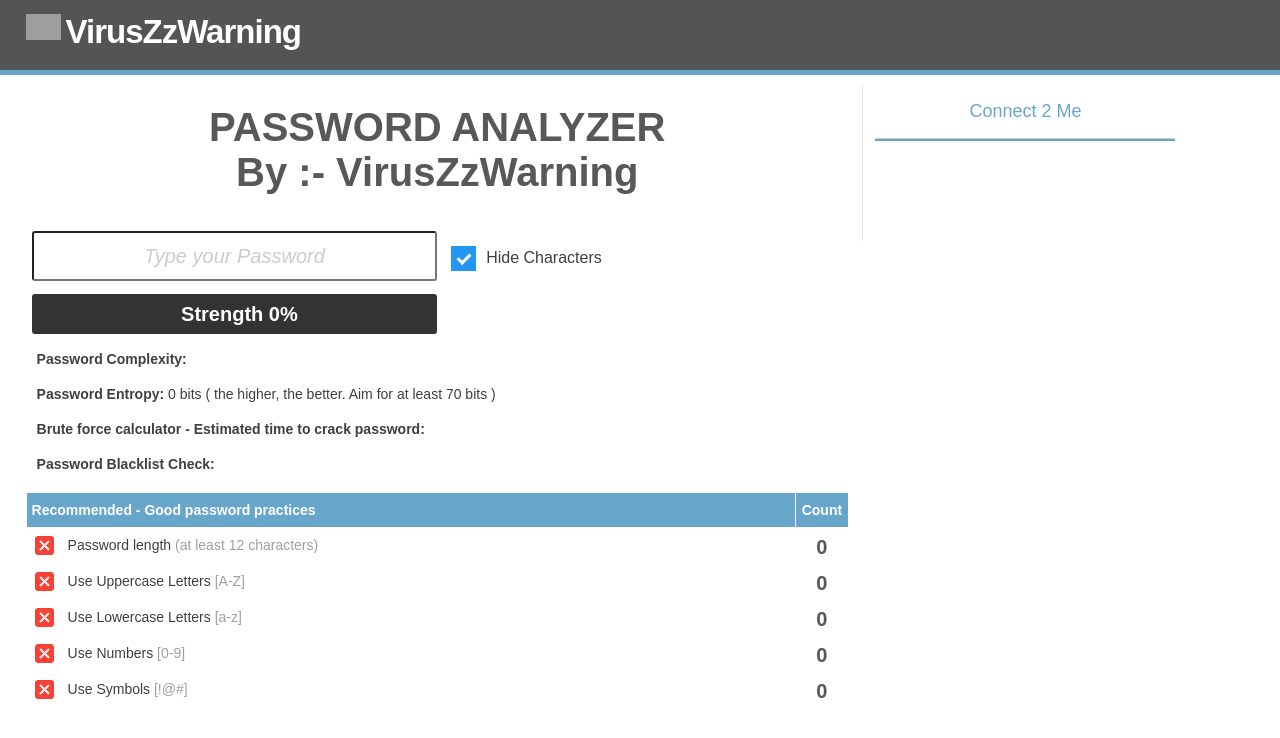
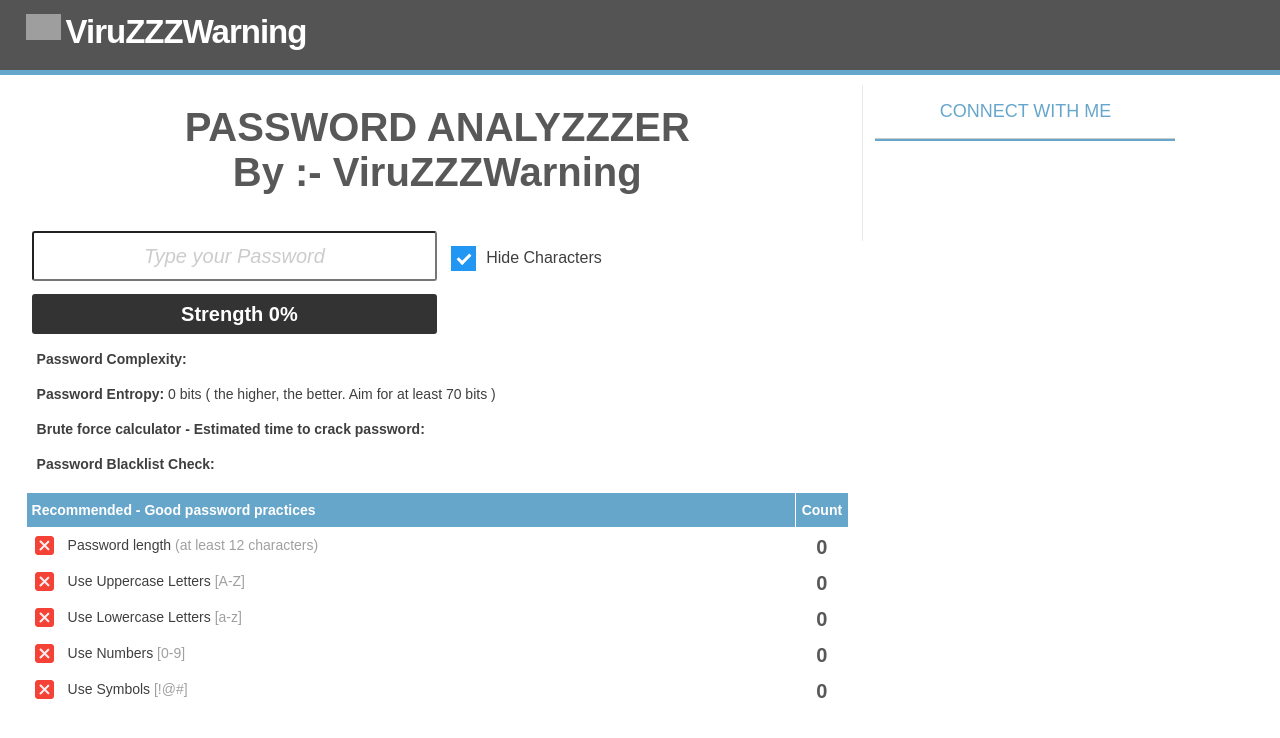
Before and after one commit to James-chuks/PasswordAnalyzzzer, a plain HTML site: page index.html in a window 1280 px wide. Drawn offline with nearby package versions, Linux system fonts and the light colour scheme; grey boxes are pictures that could not be loaded.

Commit message:
Update index.html

```diff
--- a/index.html
+++ b/index.html
@@ -6,7 +6,7 @@
     <meta http-equiv="Content-Language" content="en" />
     <link href='https://fonts.googleapis.com/css?family=Open+Sans:400,700' rel='stylesheet' type='text/css' />
     <meta http-equiv="content-type" content="text/html; charset=utf-8" />
-    <title>Password Analyzer</title>
+    <title>Password Analyzzzer</title>
     <link rel="icon" href="img/VirusZzWarning.png" type="image/icon type">
 
 
@@ -401,9 +401,9 @@
 
     <div id="top">
         <div class="inner">
-            <div id="logo"><img src="https://www.antivirus.promo/img/av-promo-logo-shield.png" alt="VirusZzWarning"
+            <div id="logo"><img src="https://www.antivirus.promo/img/av-promo-logo-shield.png" alt="ViruZZZWarning"
                     style="float:left;width: 35px;margin-top: -6px;margin-right: 5px;" /><a href="#"
-                    style="text-decoration:none; color:#fff">VirusZzWarning</a>
+                    style="text-decoration:none; color:#fff">ViruZZZWarning</a>
             </div>
 
             <!-- <nav role="custom-dropdown">
@@ -458,8 +458,8 @@
         <div class="inner">
             <div class="col cleft">
 
-                <h1>PASSWORD ANALYZER <br>
-                    By :- VirusZzWarning                </h1>
+                <h1>PASSWORD ANALYZZZER <br>
+                    By :- ViruZZZWarning                </h1>
 
 
                 <form id="formPassword" name="formPassword">
@@ -659,7 +659,7 @@
 <!-- End column left -->
 <div class="col cright">
 <div class="banner-right" style="text-align:center; border-bottom:1px solid #ccc">
-<p><a href="https://www.linkedin.com/in/viruszzwarning/"><span style="font-size:18px">Connect 2 Me</span></a> </p>
+<p><a href="https://www.linkedin.com/in/james-james-ude-04a12bbb/"><span style="font-size:18px">CONNECT WITH ME</span></a> </p>
 
 </div>
         <div id="footer">
```
